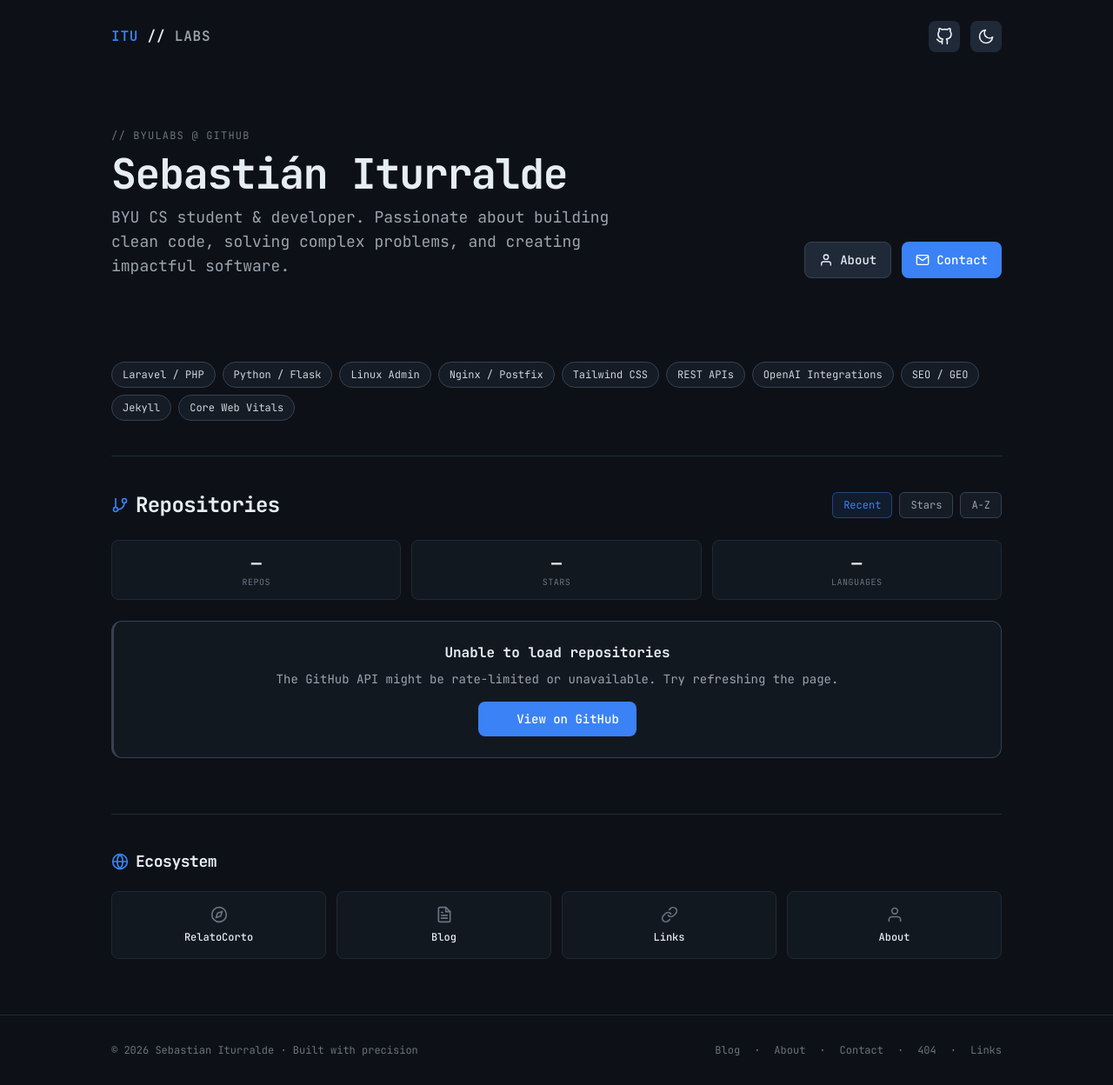
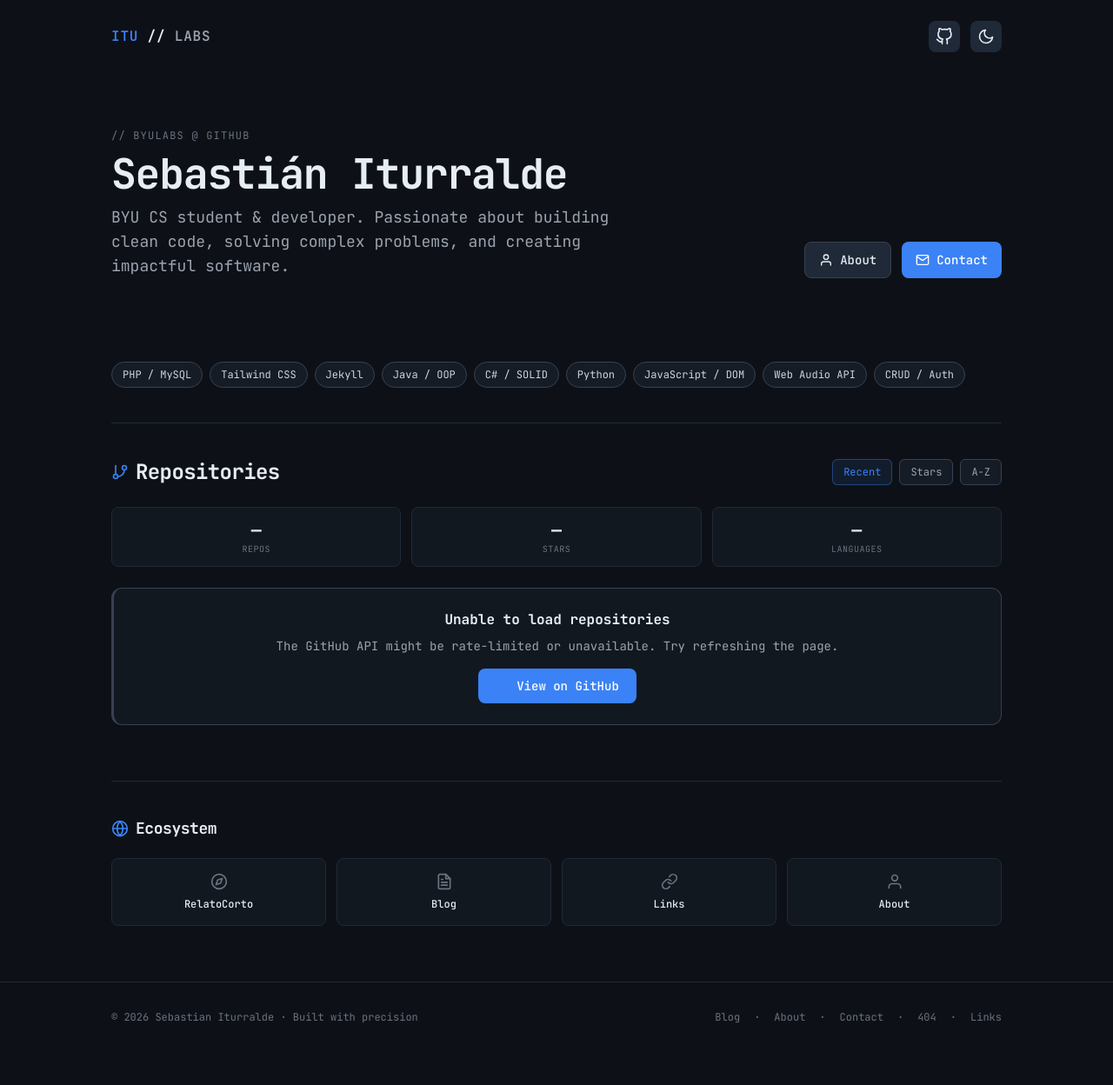
Before and after one commit to BYULabs/byulabs.github.io, a Jekyll site: the page built from index.html, in a window 1280 px wide. Shown: the whole page at 87% size. Built offline with Jekyll 4.4.1, drawn with Linux system fonts in a browser that asks for light colours; after the commit the page ends 1210 px from its top, so only the background shows below that.

Commit message:
feat: update competencies section with new skills and visibility

```diff
--- a/index.html
+++ b/index.html
@@ -31,18 +31,19 @@ description: Full-Stack Software Engineer & Digital Systems Architect. Bridging
     </section>
 
     <!-- Competencies -->
-    <section class="mb-10 fade-up">
+    <section class="mb-10 fade-up visible">
         <div class="flex flex-wrap gap-2">
-            <span class="comp-pill text-xs px-3 py-1.5 rounded-full border dark:border-gray-700 light:border-gray-300 dark:bg-gray-800/50 light:bg-gray-100 dark:text-gray-300 light:text-gray-700">Laravel / PHP</span>
-            <span class="comp-pill text-xs px-3 py-1.5 rounded-full border dark:border-gray-700 light:border-gray-300 dark:bg-gray-800/50 light:bg-gray-100 dark:text-gray-300 light:text-gray-700">Python / Flask</span>
-            <span class="comp-pill text-xs px-3 py-1.5 rounded-full border dark:border-gray-700 light:border-gray-300 dark:bg-gray-800/50 light:bg-gray-100 dark:text-gray-300 light:text-gray-700">Linux Admin</span>
-            <span class="comp-pill text-xs px-3 py-1.5 rounded-full border dark:border-gray-700 light:border-gray-300 dark:bg-gray-800/50 light:bg-gray-100 dark:text-gray-300 light:text-gray-700">Nginx / Postfix</span>
+            <span class="comp-pill text-xs px-3 py-1.5 rounded-full border dark:border-gray-700 light:border-gray-300 dark:bg-gray-800/50 light:bg-gray-100 dark:text-gray-300 light:text-gray-700">PHP / MySQL</span>
             <span class="comp-pill text-xs px-3 py-1.5 rounded-full border dark:border-gray-700 light:border-gray-300 dark:bg-gray-800/50 light:bg-gray-100 dark:text-gray-300 light:text-gray-700">Tailwind CSS</span>
-            <span class="comp-pill text-xs px-3 py-1.5 rounded-full border dark:border-gray-700 light:border-gray-300 dark:bg-gray-800/50 light:bg-gray-100 dark:text-gray-300 light:text-gray-700">REST APIs</span>
-            <span class="comp-pill text-xs px-3 py-1.5 rounded-full border dark:border-gray-700 light:border-gray-300 dark:bg-gray-800/50 light:bg-gray-100 dark:text-gray-300 light:text-gray-700">OpenAI Integrations</span>
-            <span class="comp-pill text-xs px-3 py-1.5 rounded-full border dark:border-gray-700 light:border-gray-300 dark:bg-gray-800/50 light:bg-gray-100 dark:text-gray-300 light:text-gray-700">SEO / GEO</span>
             <span class="comp-pill text-xs px-3 py-1.5 rounded-full border dark:border-gray-700 light:border-gray-300 dark:bg-gray-800/50 light:bg-gray-100 dark:text-gray-300 light:text-gray-700">Jekyll</span>
-            <span class="comp-pill text-xs px-3 py-1.5 rounded-full border dark:border-gray-700 light:border-gray-300 dark:bg-gray-800/50 light:bg-gray-100 dark:text-gray-300 light:text-gray-700">Core Web Vitals</span>
+
+            <span class="comp-pill text-xs px-3 py-1.5 rounded-full border dark:border-gray-700 light:border-gray-300 dark:bg-gray-800/50 light:bg-gray-100 dark:text-gray-300 light:text-gray-700">Java / OOP</span>
+            <span class="comp-pill text-xs px-3 py-1.5 rounded-full border dark:border-gray-700 light:border-gray-300 dark:bg-gray-800/50 light:bg-gray-100 dark:text-gray-300 light:text-gray-700">C# / SOLID</span>
+            <span class="comp-pill text-xs px-3 py-1.5 rounded-full border dark:border-gray-700 light:border-gray-300 dark:bg-gray-800/50 light:bg-gray-100 dark:text-gray-300 light:text-gray-700">Python</span>
+
+            <span class="comp-pill text-xs px-3 py-1.5 rounded-full border dark:border-gray-700 light:border-gray-300 dark:bg-gray-800/50 light:bg-gray-100 dark:text-gray-300 light:text-gray-700">JavaScript / DOM</span>
+            <span class="comp-pill text-xs px-3 py-1.5 rounded-full border dark:border-gray-700 light:border-gray-300 dark:bg-gray-800/50 light:bg-gray-100 dark:text-gray-300 light:text-gray-700">Web Audio API</span>
+            <span class="comp-pill text-xs px-3 py-1.5 rounded-full border dark:border-gray-700 light:border-gray-300 dark:bg-gray-800/50 light:bg-gray-100 dark:text-gray-300 light:text-gray-700">CRUD / Auth</span>
         </div>
     </section>
 
```
